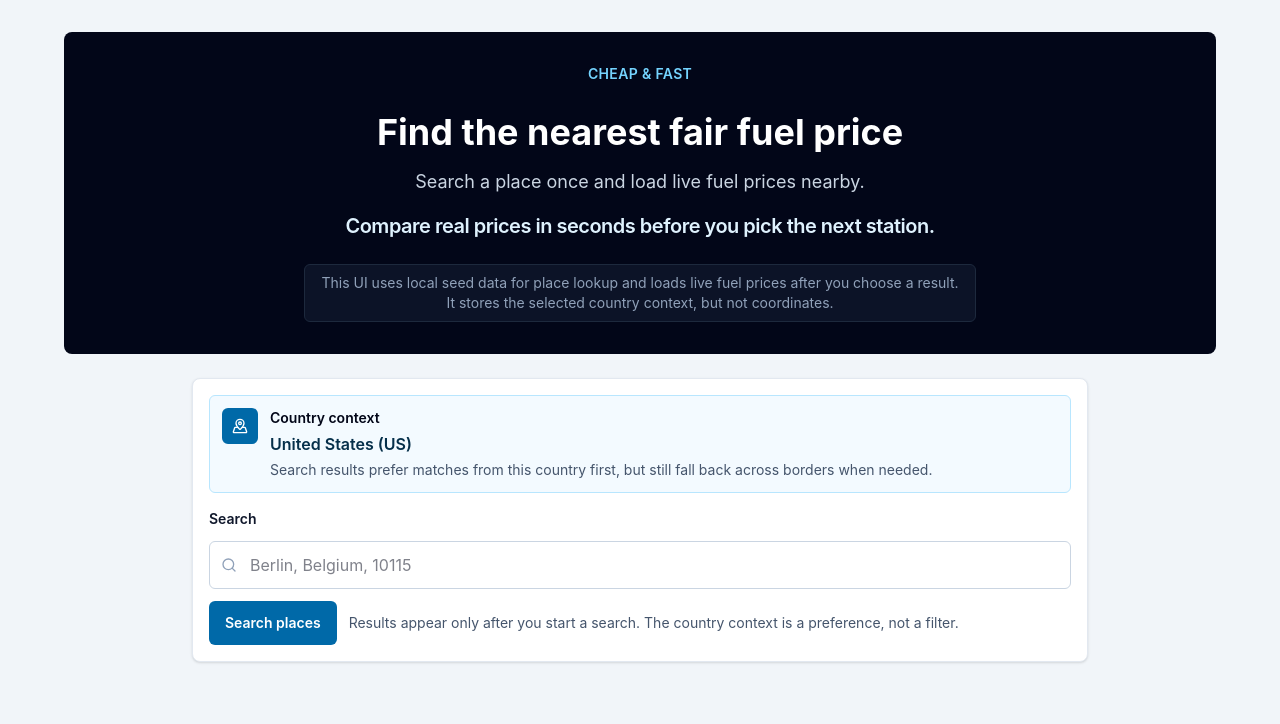
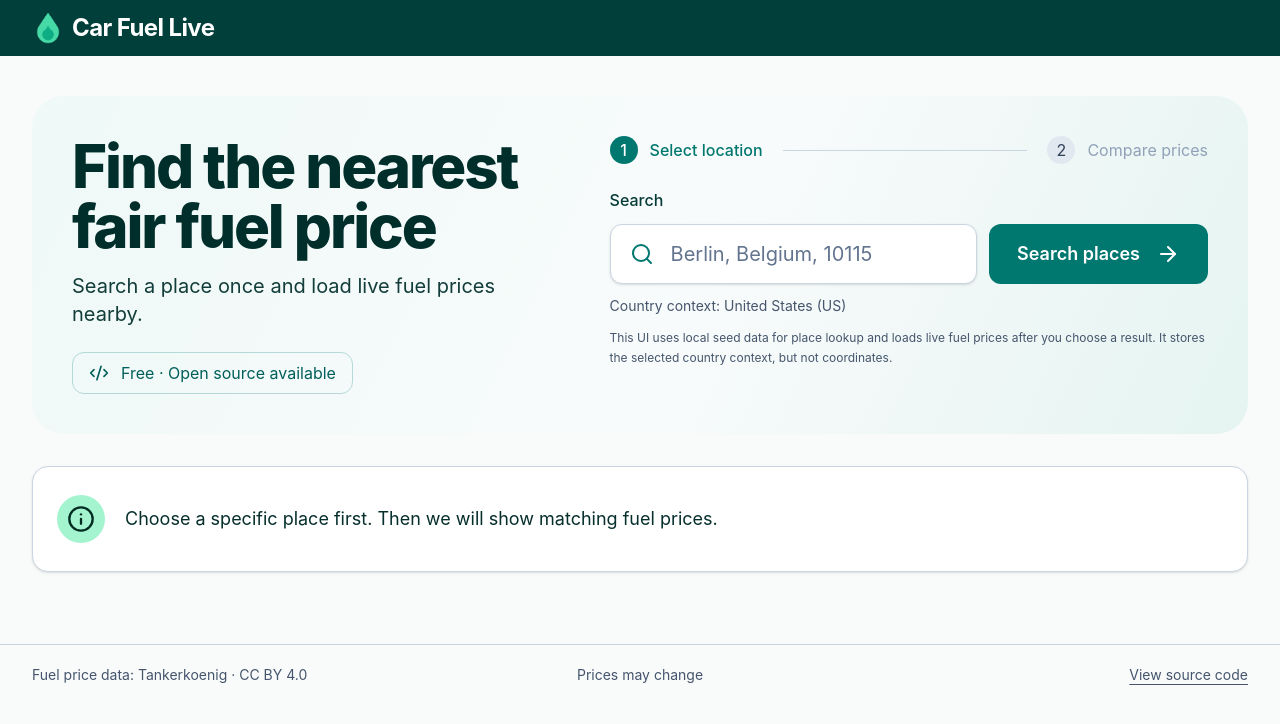
Before and after one commit to jantrw/car-fuel-live, a Vue app in the folder car-fuel-live-frontend/: page / in a window 1280 px wide. Shown: the top 724 px of the page. Built offline with nearby package versions, Linux system fonts and the light colour scheme.

Commit message:
feat(location-lookup): match reference search UI
Closes #75

```diff
--- a/car-fuel-live-frontend/src/components/location-lookup/LocationLookupView.vue
+++ b/car-fuel-live-frontend/src/components/location-lookup/LocationLookupView.vue
@@ -1,4 +1,7 @@
 <script setup lang="ts">
+import { CodeXml, Info } from 'lucide-vue-next'
+
+import logoUrl from '@/assets/car-fuel-live-logo.png'
 import { useGasStationResults } from '@/composables/useGasStationResults'
 import { useLocationCountryContext } from '@/composables/useLocationCountryContext'
 import { useLocationLookup } from '@/composables/useLocationLookup'
@@ -34,38 +37,66 @@ function handleQueryUpdate(value: string) {
 </script>
 
 <template>
-  <main
-    class="min-h-screen w-full bg-slate-100 px-4 py-8 text-slate-950 sm:px-6 lg:px-8"
+  <main class="min-h-screen bg-[#f9fbfb] text-[#062f2c]">
+    <header class="bg-[#003f3a] text-white">
+      <div
+        class="mx-auto flex min-h-14 max-w-[1440px] items-center px-5 sm:px-8"
       >
-    <div class="flex w-full flex-col items-center gap-6">
+        <img
+          :src="logoUrl"
+          alt=""
+          class="size-8 object-contain"
+          aria-hidden="true"
+        />
+        <span class="ml-2 text-2xl font-bold tracking-tight">{{
+          messages.appName
+        }}</span>
+      </div>
+    </header>
+
+    <div
+      class="mx-auto flex w-full max-w-[1440px] flex-col gap-8 px-5 py-9 sm:px-8 lg:py-10"
+    >
       <section
-        class="flex w-full max-w-6xl flex-col items-center justify-start rounded-lg bg-slate-950 p-6 text-center text-white sm:p-8"
+        :class="{ 'lg:mb-48': lookup.status.value === 'results' }"
+        class="relative grid rounded-[2rem] bg-[linear-gradient(115deg,#eff9f7_5%,#f8fbfb_55%,#e5f4f1)] px-6 py-8 lg:grid-cols-[minmax(0,0.9fr)_minmax(0,1.1fr)] lg:gap-12 lg:px-10 lg:py-10"
       >
-        <div class="flex max-w-3xl flex-col items-center gap-4">
-          <p class="text-sm font-semibold tracking-wide text-sky-300 uppercase">
-            {{ messages.eyebrow }}
-          </p>
-          <h1 class="mt-3 text-3xl font-bold tracking-normal sm:text-4xl">
+        <div class="flex max-w-xl flex-col items-start text-left">
+          <h1
+            class="max-w-lg text-5xl font-extrabold tracking-[-0.035em] text-[#002e2b] sm:text-[3.5rem] lg:text-6xl"
+          >
             {{ messages.title }}
           </h1>
-          <p class="mx-auto max-w-2xl text-base text-slate-300 sm:text-lg">
+          <p class="mt-4 text-lg text-[#123d3a] sm:text-xl">
             {{ messages.intro }}
           </p>
           <p
-            class="mx-auto max-w-2xl text-lg font-semibold tracking-tight text-sky-100 sm:text-xl"
+            class="mt-6 inline-flex items-center gap-3 rounded-xl border border-teal-700/25 px-4 py-2 text-base text-teal-800"
           >
-            {{ messages.mvpCatchPhrase }}
+            <CodeXml class="size-5" aria-hidden="true" />
+            {{ messages.sourceAvailability }}
           </p>
         </div>
-        <p
-          class="mt-6 max-w-2xl rounded-md border border-slate-800 bg-slate-900/80 px-4 py-2 text-xs text-slate-400 sm:text-sm"
+        <div class="mt-8 min-w-0 lg:mt-0">
+          <ol
+            class="mb-6 flex items-center gap-3 text-sm sm:gap-5 sm:text-base"
           >
-          {{ messages.privacyNotice }}
-        </p>
-      </section>
-
-      <section class="flex w-full flex-col items-center gap-4">
-        <div class="w-full max-w-4xl">
+            <li class="flex items-center gap-3 font-medium text-teal-700">
+              <span
+                class="inline-flex size-7 items-center justify-center rounded-full bg-teal-700 text-white"
+                >1</span
+              >
+              {{ messages.stepSelectLocation }}
+            </li>
+            <li class="h-px min-w-8 flex-1 bg-slate-300" aria-hidden="true" />
+            <li class="flex items-center gap-3 text-slate-400">
+              <span
+                class="inline-flex size-7 items-center justify-center rounded-full bg-slate-200 text-slate-700"
+                >2</span
+              >
+              {{ messages.stepComparePrices }}
+            </li>
+          </ol>
           <LocationSearchForm
             :country-code="countryCode"
             :country-label="countryLabel"
@@ -75,9 +106,8 @@ function handleQueryUpdate(value: string) {
             :validation-message="lookup.validationMessage.value"
             @submit-search="lookup.submitSearch"
             @update-query="handleQueryUpdate"
-          />
-        </div>
-        <div class="w-full max-w-5xl">
+          >
+            <template #results>
               <LocationResultList
                 :groups="lookup.groupedResults.value"
                 :messages="messages"
@@ -86,16 +116,45 @@ function handleQueryUpdate(value: string) {
                 :validation-message="lookup.validationMessage.value"
                 @select-result="handleResultSelection"
               />
+            </template>
+          </LocationSearchForm>
         </div>
-        <div class="w-full max-w-6xl">
+      </section>
+
+      <section
+        class="flex items-center gap-5 rounded-2xl border border-slate-300 bg-white px-6 py-7 text-lg shadow-sm"
+      >
+        <span
+          class="inline-flex size-12 shrink-0 items-center justify-center rounded-full bg-emerald-200 text-emerald-950"
+        >
+          <Info class="size-7" aria-hidden="true" />
+        </span>
+        <p>{{ messages.selectionHint }}</p>
+      </section>
+
+      <section>
         <GasStationResultPanel
           :messages="messages"
-            :selected-location-label="gasStationResults.selectedLocationLabel.value"
+          :selected-location-label="
+            gasStationResults.selectedLocationLabel.value
+          "
           :stations="gasStationResults.stations.value"
           :status="gasStationResults.status.value"
         />
-        </div>
       </section>
     </div>
+
+    <footer
+      class="mx-auto flex max-w-[1440px] flex-col gap-3 border-t border-slate-300 px-5 py-5 text-sm text-slate-600 sm:grid sm:grid-cols-[1fr_auto_1fr] sm:items-center sm:px-8"
+    >
+      <span>{{ messages.footerPriceData }}</span>
+      <span>{{ messages.footerPriceNotice }}</span>
+      <a
+        class="text-teal-700 underline underline-offset-4 hover:text-teal-900 focus:ring-2 focus:ring-teal-200 focus:outline-none sm:justify-self-end"
+        href="https://github.com/jantrw/car-fuel-live"
+      >
+        {{ messages.footerSourceLink }}
+      </a>
+    </footer>
   </main>
 </template>
--- a/car-fuel-live-frontend/src/components/location-lookup/LocationResultList.vue
+++ b/car-fuel-live-frontend/src/components/location-lookup/LocationResultList.vue
@@ -1,5 +1,5 @@
 <script setup lang="ts">
-import { MapPin } from 'lucide-vue-next'
+import { ArrowRight, Building2, LoaderCircle, MapPin } from 'lucide-vue-next'
 
 import type { LocationSearchResult } from '@/api/locationSearch'
 import type { LocationLookupMessages } from '@/i18n/locationLookupMessages'
@@ -21,16 +21,18 @@ const emit = defineEmits<{
 <template>
   <section
     v-if="props.status !== 'idle'"
-    class="rounded-lg border border-slate-200 bg-white p-4 shadow-sm"
+    class="rounded-xl border border-slate-200 bg-white p-3 shadow-lg shadow-slate-950/10 sm:p-5 lg:absolute lg:z-10 lg:mt-2 lg:w-full"
     aria-live="polite"
   >
-    <div class="flex items-center justify-between gap-3">
-      <h2 class="text-sm font-semibold tracking-wide text-slate-500 uppercase">
+    <div>
+      <h2 class="text-xl font-bold text-slate-950">
         {{ props.messages.resultsTitle }}
+        {{ props.messages.resultsQueryPrefix.toLowerCase() }} „{{
+          props.query
+        }}“
       </h2>
-      <p class="text-sm text-slate-500">
-        {{ props.messages.resultsQueryPrefix }}
-        <span class="font-semibold text-slate-900">{{ props.query }}</span>
+      <p class="mt-1 text-base text-slate-600">
+        {{ props.messages.selectionHint }}
       </p>
     </div>
 
@@ -38,9 +40,11 @@ const emit = defineEmits<{
       v-if="props.status === 'validation'"
       class="mt-3 text-sm font-medium text-amber-700"
     >
-      {{ props.validationMessage === null
-        ? props.messages.validationMessage.QUERY_TOO_SHORT
-        : props.messages.validationMessage[props.validationMessage] }}
+      {{
+        props.validationMessage === null
+          ? props.messages.validationMessage.QUERY_TOO_SHORT
+          : props.messages.validationMessage[props.validationMessage]
+      }}
     </p>
 
     <p
@@ -60,46 +64,57 @@ const emit = defineEmits<{
 
     <p
       v-else-if="props.status === 'loading'"
-      class="mt-3 text-sm text-slate-600"
+      class="mt-3 flex items-center gap-2 text-sm text-slate-600"
     >
+      <LoaderCircle
+        class="size-4 animate-spin motion-reduce:animate-none"
+        aria-hidden="true"
+      />
       {{ props.messages.loading }}
     </p>
 
-    <div v-else-if="props.groups.length > 0" class="mt-3 grid gap-4">
+    <div v-else-if="props.groups.length > 0" class="mt-5 grid gap-4">
       <section
         v-for="group in props.groups"
         :key="group.type"
         class="grid gap-2"
       >
-        <h3
-          class="text-xs font-semibold tracking-[0.18em] text-slate-500 uppercase"
-        >
+        <h3 class="text-base font-semibold text-[#063b37]">
           {{ props.messages.suggestionGroupTitle[group.type] }}
         </h3>
-        <ul class="grid gap-2">
+        <ul class="grid gap-1">
           <li
             v-for="result in group.items"
             :key="`${result.type}:${result.id}`"
           >
             <button
-              class="flex w-full items-start gap-3 rounded-md border border-slate-200 bg-slate-50 p-3 text-left transition hover:border-sky-300 hover:bg-sky-50 focus:ring-2 focus:ring-sky-100 focus:outline-none"
+              class="flex w-full items-center gap-3 rounded-lg px-2 py-2.5 text-left transition hover:bg-teal-50 focus:bg-teal-50 focus:ring-2 focus:ring-teal-200 focus:outline-none"
               type="button"
               @click="emit('selectResult', result)"
             >
               <span
-                class="mt-0.5 inline-flex size-8 shrink-0 items-center justify-center rounded-md bg-sky-100 text-sky-800"
+                class="inline-flex size-10 shrink-0 items-center justify-center rounded-full border border-slate-200 bg-slate-50 text-slate-700"
               >
-                <MapPin class="size-4" aria-hidden="true" />
+                <Building2
+                  v-if="result.type !== 'postalCode'"
+                  class="size-5"
+                  aria-hidden="true"
+                />
+                <MapPin v-else class="size-5" aria-hidden="true" />
               </span>
               <span class="min-w-0">
-                <span class="block font-semibold text-slate-950">
+                <span class="block text-lg font-semibold text-slate-950">
                   {{ result.label }}
                 </span>
-                <span class="mt-1 block text-sm text-slate-600">
+                <span class="block text-sm text-slate-600">
                   {{ props.messages.resultType[result.type] }} ·
                   {{ result.countryCode }}
                 </span>
               </span>
+              <ArrowRight
+                class="ml-auto size-5 shrink-0 text-slate-950"
+                aria-hidden="true"
+              />
             </button>
           </li>
         </ul>
--- a/car-fuel-live-frontend/src/components/location-lookup/LocationSearchForm.vue
+++ b/car-fuel-live-frontend/src/components/location-lookup/LocationSearchForm.vue
@@ -1,5 +1,5 @@
 <script setup lang="ts">
-import { MapPinned, Search } from 'lucide-vue-next'
+import { ArrowRight, LoaderCircle, Search } from 'lucide-vue-next'
 
 import type { LocationLookupMessages } from '@/i18n/locationLookupMessages'
 
@@ -27,47 +27,45 @@ function onSubmit() {
 </script>
 
 <template>
-  <section class="rounded-lg border border-slate-200 bg-white p-4 shadow-sm">
-    <div
-      class="rounded-md border border-sky-200 bg-sky-50/80 p-3 text-sm text-slate-800"
-    >
-      <div class="flex items-start gap-3">
-        <span
-          class="inline-flex size-9 shrink-0 items-center justify-center rounded-md bg-sky-700 text-white"
-        >
-          <MapPinned class="size-4" aria-hidden="true" />
-        </span>
-        <div class="min-w-0">
-          <p class="font-semibold text-slate-950">
-            {{ props.messages.currentCountryLabel }}
-          </p>
-          <p class="mt-1 text-base font-semibold text-sky-950">
-            {{ props.countryLabel }} ({{ props.countryCode }})
-          </p>
-          <p class="mt-1 text-sm text-slate-600">
-            {{ props.messages.currentCountryHint }}
-          </p>
-        </div>
-      </div>
-    </div>
-
-    <form class="mt-4 grid gap-3" @submit.prevent="onSubmit">
-      <label class="text-sm font-semibold text-slate-900" for="location-query">
+  <section>
+    <form class="grid gap-3" @submit.prevent="onSubmit">
+      <label class="text-base font-medium text-[#063b37]" for="location-query">
         {{ props.messages.searchLabel }}
       </label>
       <div class="relative">
+        <div class="flex flex-col gap-3 sm:flex-row">
+          <div class="relative min-w-0 flex-1">
             <Search
-          class="pointer-events-none absolute top-1/2 left-3 size-4 -translate-y-1/2 text-slate-400"
+              class="pointer-events-none absolute top-1/2 left-5 size-6 -translate-y-1/2 text-teal-700"
               aria-hidden="true"
             />
             <input
               id="location-query"
               :value="props.query"
               :placeholder="props.messages.searchPlaceholder"
-          class="min-h-12 w-full rounded-md border border-slate-300 bg-white pr-3 pl-10 text-base text-slate-950 transition outline-none focus:border-sky-600 focus:ring-2 focus:ring-sky-100"
+              class="min-h-15 w-full rounded-xl border border-slate-300 bg-white pr-5 pl-15 text-xl text-slate-950 shadow-sm transition outline-none placeholder:text-slate-500 focus:border-teal-700 focus:ring-2 focus:ring-teal-200"
               type="search"
               @input="onInput"
             />
+          </div>
+          <button
+            :disabled="props.isLoading"
+            class="inline-flex min-h-15 items-center justify-center gap-4 rounded-xl bg-teal-700 px-7 text-lg font-semibold text-white transition hover:bg-teal-800 focus:ring-2 focus:ring-teal-200 focus:ring-offset-2 focus:outline-none disabled:cursor-not-allowed disabled:bg-slate-400"
+            type="submit"
+          >
+            <LoaderCircle
+              v-if="props.isLoading"
+              class="size-5 animate-spin motion-reduce:animate-none"
+              aria-hidden="true"
+            />
+            <template v-else>
+              {{ props.messages.searchAction }}
+              <ArrowRight class="size-6" aria-hidden="true" />
+            </template>
+            <span v-if="props.isLoading">{{ props.messages.loading }}</span>
+          </button>
+        </div>
+        <slot name="results" />
       </div>
       <p
         v-if="props.validationMessage !== null"
@@ -75,22 +73,14 @@ function onSubmit() {
       >
         {{ props.messages.validationMessage[props.validationMessage] }}
       </p>
-      <div class="flex flex-wrap items-center gap-3">
-        <button
-          :disabled="props.isLoading"
-          class="inline-flex min-h-11 items-center justify-center rounded-md bg-sky-700 px-4 text-sm font-semibold text-white transition hover:bg-sky-800 disabled:cursor-not-allowed disabled:bg-slate-400"
-          type="submit"
-        >
-          {{
-            props.isLoading
-              ? props.messages.loading
-              : props.messages.searchAction
-          }}
-        </button>
       <p class="text-sm text-slate-600">
-          {{ props.messages.searchHint }}
+        {{ props.messages.currentCountryLabel }}: {{ props.countryLabel }} ({{
+          props.countryCode
+        }})
       </p>
-      </div>
+      <p class="text-xs leading-5 text-slate-600">
+        {{ props.messages.privacyNotice }}
+      </p>
     </form>
   </section>
 </template>
--- a/car-fuel-live-frontend/src/i18n/locationLookupMessages.ts
+++ b/car-fuel-live-frontend/src/i18n/locationLookupMessages.ts
@@ -2,10 +2,18 @@ import { getBrowserLanguages } from '@/lib/locationCountryContext'
 
 export interface LocationLookupMessages {
   locale: 'en' | 'de'
+  appName: string
   eyebrow: string
   title: string
   intro: string
   mvpCatchPhrase: string
+  sourceAvailability: string
+  stepSelectLocation: string
+  stepComparePrices: string
+  selectionHint: string
+  footerPriceData: string
+  footerPriceNotice: string
+  footerSourceLink: string
   currentCountryLabel: string
   currentCountryHint: string
   searchLabel: string
@@ -15,6 +23,7 @@ export interface LocationLookupMessages {
   loading: string
   resultsTitle: string
   resultsQueryPrefix: string
+  resultsForQuery: string
   noResultsTitle: string
   noResultsBody: string
   errorTitle: string
@@ -23,6 +32,8 @@ export interface LocationLookupMessages {
   stationResultsEyebrow: string
   stationResultsTitle: string
   stationResultsSelectionPrefix: string
+  stationCount: string
+  stationUpdated: string
   stationLoading: string
   stationEmptyTitle: string
   stationEmptyBody: string
@@ -52,11 +63,20 @@ export interface LocationLookupMessages {
 const messages: Record<'en' | 'de', LocationLookupMessages> = {
   en: {
     locale: 'en',
+    appName: 'Car Fuel Live',
     eyebrow: 'Cheap & Fast',
     title: 'Find the nearest fair fuel price',
     intro: 'Search a place once and load live fuel prices nearby.',
     mvpCatchPhrase:
       'Compare real prices in seconds before you pick the next station.',
+    sourceAvailability: 'Free · Open source available',
+    stepSelectLocation: 'Select location',
+    stepComparePrices: 'Compare prices',
+    selectionHint:
+      'Choose a specific place first. Then we will show matching fuel prices.',
+    footerPriceData: 'Fuel price data: Tankerkoenig · CC BY 4.0',
+    footerPriceNotice: 'Prices may change',
+    footerSourceLink: 'View source code',
     currentCountryLabel: 'Country context',
     currentCountryHint:
       'Search results prefer matches from this country first, but still fall back across borders when needed.',
@@ -66,8 +86,9 @@ const messages: Record<'en' | 'de', LocationLookupMessages> = {
     searchHint:
       'Results appear only after you start a search. The country context is a preference, not a filter.',
     loading: 'Searching...',
-    resultsTitle: 'Results',
-    resultsQueryPrefix: 'Search for',
+    resultsTitle: 'Search results',
+    resultsQueryPrefix: 'for',
+    resultsForQuery: 'Search results for',
     noResultsTitle: 'No local match',
     noResultsBody: 'Try another spelling or a nearby place.',
     errorTitle: 'Lookup failed',
@@ -77,9 +98,12 @@ const messages: Record<'en' | 'de', LocationLookupMessages> = {
     stationResultsEyebrow: 'Tankerkonig prices',
     stationResultsTitle: 'Fuel prices nearby',
     stationResultsSelectionPrefix: 'Selected location',
+    stationCount: 'stations',
+    stationUpdated: 'Updated just now',
     stationLoading: 'Loading nearby fuel prices...',
     stationEmptyTitle: 'No nearby stations',
-    stationEmptyBody: 'Try another place or search in a larger nearby city later.',
+    stationEmptyBody:
+      'Try another place or search in a larger nearby city later.',
     stationErrorTitle: 'Fuel prices unavailable',
     stationErrorBody:
       'The upstream fuel price service did not return usable station data.',
@@ -117,11 +141,20 @@ const messages: Record<'en' | 'de', LocationLookupMessages> = {
   },
   de: {
     locale: 'de',
+    appName: 'Car Fuel Live',
     eyebrow: 'Günstig & Schnell',
     title: 'Finde deinen nächsten fairen Spritpreis',
     intro:
       'Suche einen Ort und lade sofort echte Kraftstoffpreise in deiner Nähe.',
     mvpCatchPhrase: 'Preise vergleichen, besser tanken.',
+    sourceAvailability: 'Kostenlos · Quellcode einsehbar',
+    stepSelectLocation: 'Ort auswählen',
+    stepComparePrices: 'Preise vergleichen',
+    selectionHint:
+      'Wähle zuerst einen konkreten Ort. Danach zeigen wir dir die passenden Tankstellenpreise.',
+    footerPriceData: 'Preisdaten: Tankerkönig · CC BY 4.0',
+    footerPriceNotice: 'Preise können sich ändern',
+    footerSourceLink: 'Code ansehen',
     currentCountryLabel: 'Länderkontext',
     currentCountryHint:
       'Suchergebnisse bevorzugen Treffer aus diesem Land, greifen bei Bedarf aber weiter länderübergreifend.',
@@ -131,8 +164,9 @@ const messages: Record<'en' | 'de', LocationLookupMessages> = {
     searchHint:
       'Ergebnisse erscheinen erst nach einer bewussten Suche. Der Länderkontext ist eine Präferenz, kein Filter.',
     loading: 'Suche läuft...',
-    resultsTitle: 'Ergebnisse',
-    resultsQueryPrefix: 'Suche nach',
+    resultsTitle: 'Suchergebnisse',
+    resultsQueryPrefix: 'für',
+    resultsForQuery: 'Suchergebnisse für',
     noResultsTitle: 'Kein lokaler Treffer',
     noResultsBody:
       'Versuche eine andere Schreibweise oder einen nahegelegenen Ort.',
@@ -143,6 +177,8 @@ const messages: Record<'en' | 'de', LocationLookupMessages> = {
     stationResultsEyebrow: 'Tankerkonig-Preise',
     stationResultsTitle: 'Kraftstoffpreise in der Nähe',
     stationResultsSelectionPrefix: 'Ausgewählter Ort',
+    stationCount: 'Tankstellen',
+    stationUpdated: 'Gerade aktualisiert',
     stationLoading: 'Nahe Kraftstoffpreise werden geladen...',
     stationEmptyTitle: 'Keine nahen Tankstellen gefunden',
     stationEmptyBody:
--- /dev/null
+++ b/car-fuel-live-frontend/src/lib/stationBrandAccent.ts
@@ -0,0 +1,37 @@
+const DEFAULT_ACCENT = '#0d9488'
+
+const brandAccents = [
+  ['totalenergies', '#e3252d'],
+  ['circle k', '#e30613'],
+  ['tankpool24', '#005ca9'],
+  ['raiffeisen', '#005ca9'],
+  ['westfalen', '#005ca9'],
+  ['aral', '#006fba'],
+  ['shell', '#f5a623'],
+  ['esso', '#0053a6'],
+  ['avia', '#d71920'],
+  ['jet', '#ffd100'],
+  ['orlen', '#e30613'],
+  ['star', '#009bdb'],
+  ['agip', '#ffd100'],
+  ['eni', '#ffd100'],
+  ['hem', '#ee7d00'],
+  ['omv', '#003b7a'],
+  ['oil!', '#f58220'],
+  ['q1', '#00853f'],
+  ['baywa', '#005ca9'],
+  ['bft', '#008a4b'],
+  ['hoyer', '#e30613'],
+  ['team', '#d71920'],
+  ['score', '#6dbd45'],
+  ['calpam', '#e31b23'],
+  ['sprint', '#e30613'],
+  ['classic', '#005ca9'],
+] as const
+
+export function getStationBrandAccent(brand: string | null): string {
+  const normalizedBrand = brand?.trim().toLowerCase() ?? ''
+  const accent = brandAccents.find(([name]) => normalizedBrand.includes(name))
+
+  return accent?.[1] ?? DEFAULT_ACCENT
+}
```
Also changed, not shown: car-fuel-live-frontend/src/components/location-lookup/GasStationResultPanel.vue (+42 -45 lines), car-fuel-live-frontend/src/assets/car-fuel-live-logo.png (added), 3 other files (tests, documents, lock files or other folders). Lines whose indentation alone changed are shown as unchanged.
